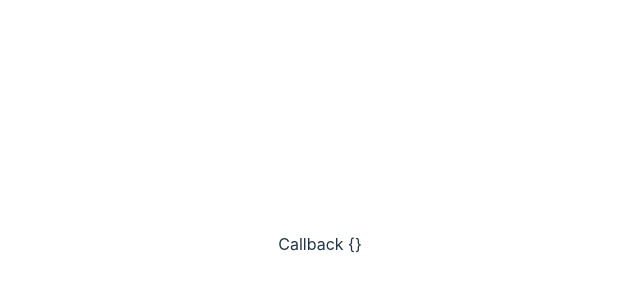
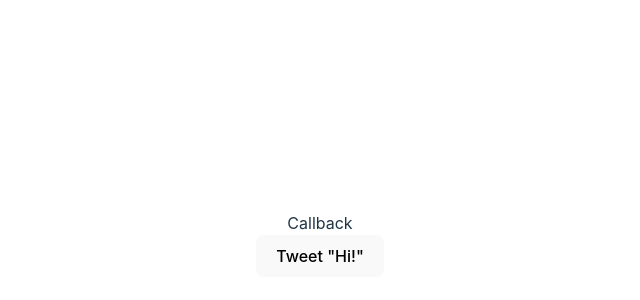
Before and after one commit to eli-boninger/twitter, a React (Vite) app: page /callback in a window 1280 px wide. Shown: the part 156-456 px from the top of the page, without its empty margins (320-960 px from the left). Built offline with nearby package versions, Linux system fonts and the light colour scheme.

Commit message:
add tweet button

```diff
--- a/src/Callback.jsx
+++ b/src/Callback.jsx
@@ -4,15 +4,26 @@ import { useSearchParams } from "react-router-dom";
 
 export const Callback = () => {
     const [searchParams, _setSearchParams] = useSearchParams();
+
     const state = searchParams.get('state');
     const code = searchParams.get('code');
+
+    const tweet = async () => {
+        const token = sessionStorage.getItem("access_token");
+        if (!token) {
+            console.error("Unauthorized");
+        } else {
+            const res = await axios.post('https://api.x.com/2/tweets', { text: "Hi!" }, { headers: { Authorization: `Bearer ${token}` } });
+            console.log(res.data);
+        }
+    };
 
     useEffect(() => {
         async function getOAuthToken() {
 
             try {
                 const res = await axios.post(`${import.meta.env.VITE_API_URL}/token`, { state, code });
-                console.log(res.data);
+                sessionStorage.setItem('access_token', res.data.access_token);
             } catch (e) {
                 console.log(e);
             }
@@ -24,6 +35,10 @@ export const Callback = () => {
     }, [state, code]);
 
     return (
-        <div>Callback {JSON.stringify(searchParams)}</div>
+        <>
+            <div>Callback</div>
+            <button onClick={tweet}>Tweet "Hi!"</button>
+        </>
+
     );
 };
```
